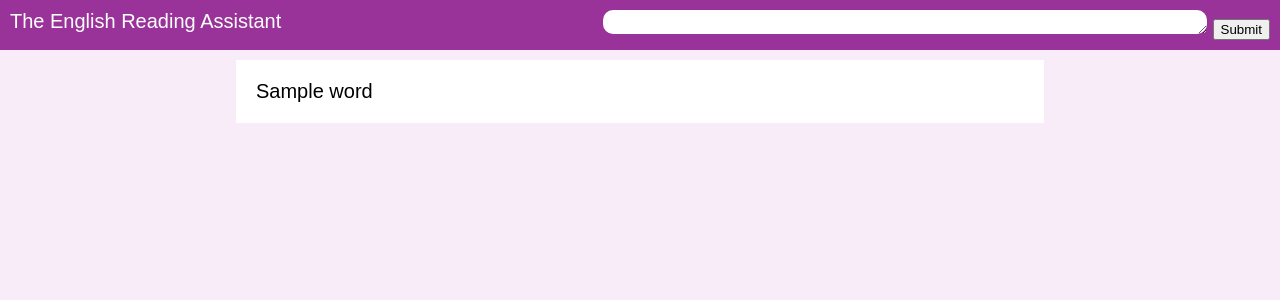
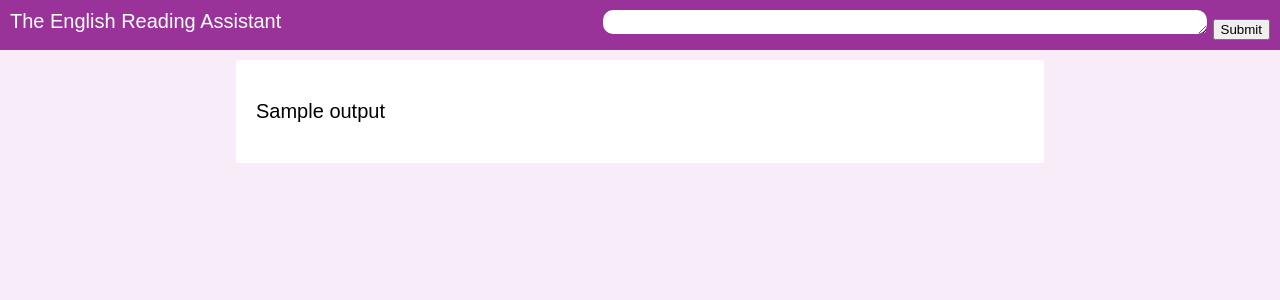
Before and after one commit to elochosiete/ERA1, a Flask app: template templates/processed.html in a window 1280 px wide. Shown: the top 300 px of the page. Run offline with Flask 2, Linux system fonts and the light colour scheme; the template is opened without the code that fills it: most values are stand-ins (such as "Sample title", 1, 10 or a date in 2020).

Commit message:
improvements on paragraph split and definition block display

```diff
--- a/app.py
+++ b/app.py
@@ -12,7 +12,8 @@ def index():
 @app.route("/recognition", methods=["POST"])
 def recognition():
 	script = request.form.get("script")
-	output = script.split()
+	print(script)
+	output = script.split('\n')
 
 	return render_template("processed.html", output=output)
 
@@ -29,7 +30,7 @@ def definition(word):
 def purify(astr):
     alphabet = 'abcdefghijklmnopqrstuvwxyzABCDEFGHIJKLMNOPQRSTUVWXYZ'
     for i in astr:
-        if i not in alphabet:
+        if i not in alphabet or i is not '\'':
             astr = astr.replace(i,' ')
     astr = astr.replace(' s ', ' ')
     astr = astr.replace(' ll ', ' ')
--- a/templates/layout.html
+++ b/templates/layout.html
@@ -41,13 +41,12 @@
 			padding: 20px;
 		}
 
-		#definition{
+		.definition{
 			background-color: #edc5ed;
 			color: #742574;
-			width: 13%;
 			min-width: 80px;
 			padding: 10px;
-			margin: auto;
+			margin: 10px;
 		}
 
 		#definitions{
--- a/templates/processed.html
+++ b/templates/processed.html
@@ -12,8 +12,12 @@
 
 
 	<div id="passage">
-	{% for word in output %}
-		<span class="word">{{word}}</span>
+	{% for p in output %}
+		<p>
+			{% for word in p.split(' ') %}
+				<span class="word">{{word}}</span>
+			{% endfor %}
+		</p>
 	{% endfor %}
 	</div>
 
@@ -67,10 +71,11 @@
             request.open('GET', `/definition/${word}`);
             request.onload = () => {
                 const response = request.responseText;
-								newblock = document.createElement("div");
+								const newblock = document.createElement("div");
 								newblock.classList.add("definition");
                 newblock.innerHTML = response;
-								document.querySelector("#definitions").appendChild(newblock);
+								const definitions = document.querySelector("#definitions");
+								definitions.insertBefore(newblock,definitions.childNodes[0]);
             };
             request.send();
 		}
```
